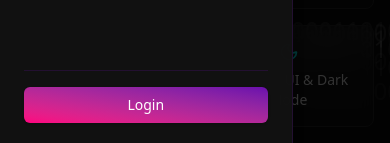
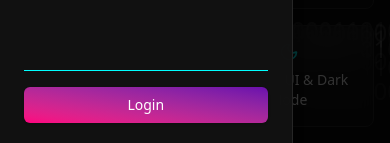
Before and after one commit to Aniket200-ind/passprotector, a Next.js app: page / in a window 390 px wide. Both pictures are taken after a click on the button "Toggle menu". Shown: the part 701-844 px from the top of the page. Built offline with nearby package versions, Linux system fonts and the light colour scheme; no server answers.

Commit message:
fix: update Navbar styles for improved border color consistency

```diff
--- a/src/components/layout/Navbar.tsx
+++ b/src/components/layout/Navbar.tsx
@@ -137,7 +137,7 @@ export function Navbar({ user, handleLogout }: NavbarProps) {
             </SheetTrigger>
             <SheetContent
               side="left"
-              className="border-r-deepPurple/20 bg-charcoal/95 backdrop-blur-xl"
+              className="bg-charcoal/95 backdrop-blur-xl"
             >
               <SheetHeader>
                 <SheetTitle className="flex items-center gap-2 font-montserrat text-xl font-bold text-cyberBlue">
@@ -163,7 +163,7 @@ export function Navbar({ user, handleLogout }: NavbarProps) {
                   </Link>
                 ))}
                 </div>
-                <div className="mt-4 border-t border-deepPurple/20 pt-4">
+                <div className="mt-4 border-t border-cyberBlue pt-4">
                   {user ? (
                     <>
                       <div className="mb-4 flex items-center gap-3">
```
